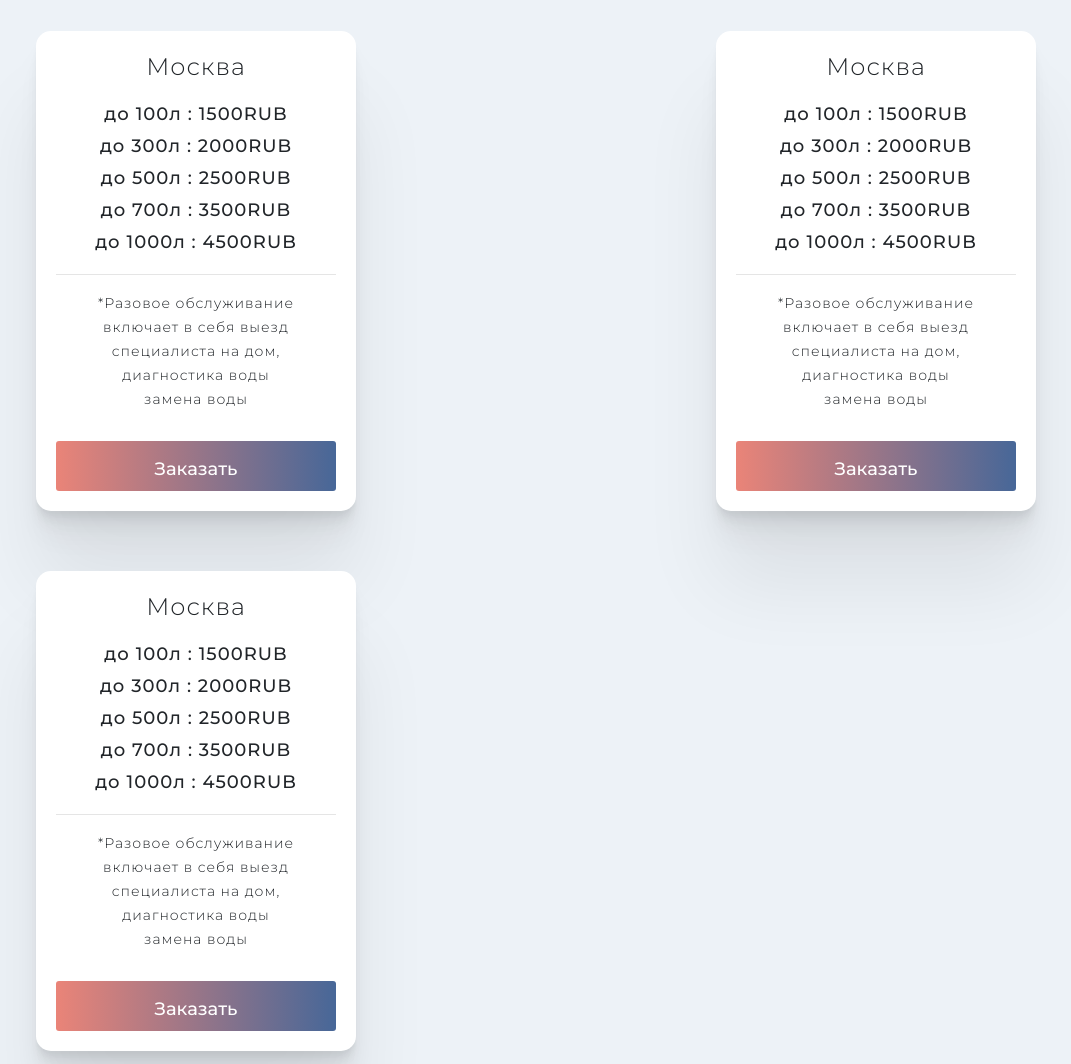
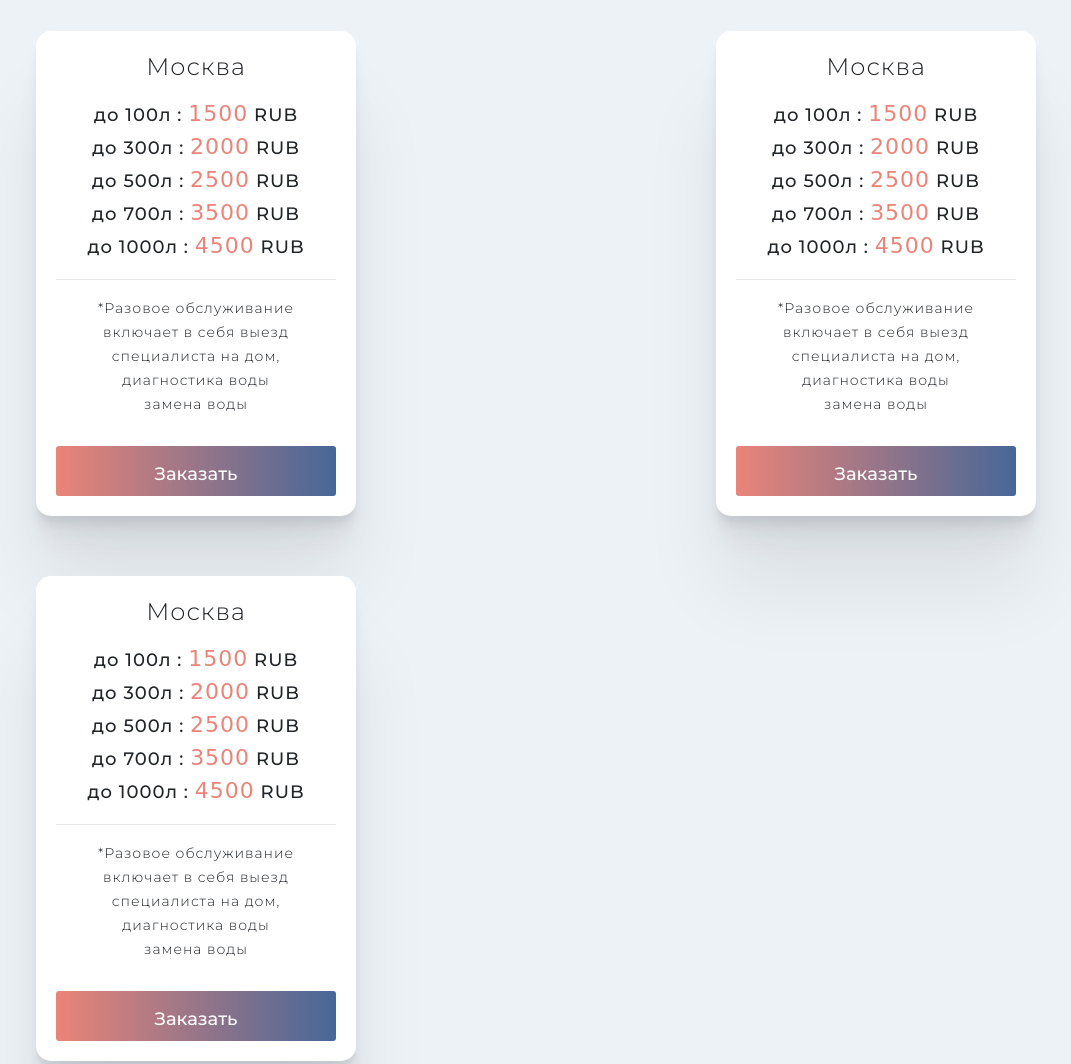
Before and after one commit to Kapibarra/CrystalSea, a website with bundled scripts: page src/index.html in a window 1280 px wide. Shown: the part 2400-3464 px from the top of the page, without its empty margins (104-1175 px from the left). Built offline with nearby package versions, Linux system fonts and the light colour scheme; a web font is replaced by a local one.

Commit message:
fix accent

```diff
--- a/package.json
+++ b/package.json
@@ -7,6 +7,7 @@
         "@babel/polyfill": "^7.12.1",
         "animate.css": "^4.1.1",
         "bootstrap": "^3.4.1",
+        "imask": "^6.1.0",
         "inputmask": "^5.0.5",
         "just-validate": "^1.5.0",
         "lightgallery.js": "^1.4.0",
--- a/src/index.html
+++ b/src/index.html
@@ -150,11 +150,11 @@
                         <h2>Москва
                         </h2>
                         <ul>
-                            <li>до 100л : 1500RUB</li>
-                            <li>до 300л : 2000RUB</li>
-                            <li>до 500л : 2500RUB</li>
-                            <li>до 700л : 3500RUB</li>
-                            <li>до 1000л : 4500RUB</li>
+                            <li>до 100л : <span class="highlighted">1500</span> RUB</li>
+                            <li>до 300л : <span class="highlighted">2000</span> RUB</li>
+                            <li>до 500л : <span class="highlighted">2500</span> RUB</li>
+                            <li>до 700л : <span class="highlighted">3500</span> RUB</li>
+                            <li>до 1000л : <span class="highlighted">4500</span> RUB</li>
                         </ul>
                         <hr>
                         <p>*Разовое обслуживание включает в себя выезд специалиста на дом, диагностика воды замена воды
@@ -165,11 +165,11 @@
                         <h2>Москва
                         </h2>
                         <ul>
-                            <li>до 100л : 1500RUB</li>
-                            <li>до 300л : 2000RUB</li>
-                            <li>до 500л : 2500RUB</li>
-                            <li>до 700л : 3500RUB</li>
-                            <li>до 1000л : 4500RUB</li>
+                            <li>до 100л : <span class="highlighted">1500</span> RUB</li>
+                            <li>до 300л : <span class="highlighted">2000</span> RUB</li>
+                            <li>до 500л : <span class="highlighted">2500</span> RUB</li>
+                            <li>до 700л : <span class="highlighted">3500</span> RUB</li>
+                            <li>до 1000л : <span class="highlighted">4500</span> RUB</li>
                         </ul>
                         <hr>
                         <p>*Разовое обслуживание включает в себя выезд специалиста на дом, диагностика воды замена воды
@@ -181,11 +181,11 @@
                         <h2>Москва
                         </h2>
                         <ul>
-                            <li>до 100л : 1500RUB</li>
-                            <li>до 300л : 2000RUB</li>
-                            <li>до 500л : 2500RUB</li>
-                            <li>до 700л : 3500RUB</li>
-                            <li>до 1000л : 4500RUB</li>
+                            <li>до 100л : <span class="highlighted">1500</span> RUB</li>
+                            <li>до 300л : <span class="highlighted">2000</span> RUB</li>
+                            <li>до 500л : <span class="highlighted">2500</span> RUB</li>
+                            <li>до 700л : <span class="highlighted">3500</span> RUB</li>
+                            <li>до 1000л : <span class="highlighted">4500</span> RUB</li>
                         </ul>
                         <hr>
                         <p>*Разовое обслуживание включает в себя выезд специалиста на дом, диагностика воды замена воды
@@ -201,11 +201,11 @@
                         <h2>Москва
                         </h2>
                         <ul>
-                            <li>до 100л : 1500RUB</li>
-                            <li>до 300л : 2000RUB</li>
-                            <li>до 500л : 2500RUB</li>
-                            <li>до 700л : 3500RUB</li>
-                            <li>до 1000л : 4500RUB</li>
+                            <li>до 100л : <span class="highlighted">1500</span> RUB</li>
+                            <li>до 300л : <span class="highlighted">2000</span> RUB</li>
+                            <li>до 500л : <span class="highlighted">2500</span> RUB</li>
+                            <li>до 700л : <span class="highlighted">3500</span> RUB</li>
+                            <li>до 1000л : <span class="highlighted">4500</span> RUB</li>
                         </ul>
                         <hr>
                         <p>*Разовое обслуживание включает в себя выезд специалиста на дом, диагностика воды замена воды
@@ -216,11 +216,11 @@
                         <h2>Москва
                         </h2>
                         <ul>
-                            <li>до 100л : 1500RUB</li>
-                            <li>до 300л : 2000RUB</li>
-                            <li>до 500л : 2500RUB</li>
-                            <li>до 700л : 3500RUB</li>
-                            <li>до 1000л : 4500RUB</li>
+                            <li>до 100л : <span class="highlighted">1500</span> RUB</li>
+                            <li>до 300л : <span class="highlighted">2000</span> RUB</li>
+                            <li>до 500л : <span class="highlighted">2500</span> RUB</li>
+                            <li>до 700л : <span class="highlighted">3500</span> RUB</li>
+                            <li>до 1000л : <span class="highlighted">4500</span> RUB</li>
                         </ul>
                         <hr>
                         <p>*Разовое обслуживание включает в себя выезд специалиста на дом, диагностика воды замена воды
@@ -231,11 +231,11 @@
                         <h2>Москва
                         </h2>
                         <ul>
-                            <li>до 100л : 1500RUB</li>
-                            <li>до 300л : 2000RUB</li>
-                            <li>до 500л : 2500RUB</li>
-                            <li>до 700л : 3500RUB</li>
-                            <li>до 1000л : 4500RUB</li>
+                            <li>до 100л : <span class="highlighted">1500</span> RUB</li>
+                            <li>до 300л : <span class="highlighted">2000</span> RUB</li>
+                            <li>до 500л : <span class="highlighted">2500</span> RUB</li>
+                            <li>до 700л : <span class="highlighted">3500</span> RUB</li>
+                            <li>до 1000л : <span class="highlighted">4500</span> RUB</li>
                         </ul>
                         <hr>
                         <p>*Разовое обслуживание включает в себя выезд специалиста на дом, диагностика воды замена воды
@@ -253,11 +253,11 @@
                         <h2>Питер
                         </h2>
                         <ul>
-                            <li>до 100л : 1500RUB</li>
-                            <li>до 300л : 2000RUB</li>
-                            <li>до 500л : 2500RUB</li>
-                            <li>до 700л : 3500RUB</li>
-                            <li>до 1000л : 4500RUB</li>
+                            <li>до 100л : <span class="highlighted">1500</span> RUB</li>
+                            <li>до 300л : <span class="highlighted">2000</span> RUB</li>
+                            <li>до 500л : <span class="highlighted">2500</span> RUB</li>
+                            <li>до 700л : <span class="highlighted">3500</span> RUB</li>
+                            <li>до 1000л : <span class="highlighted">4500</span> RUB</li>
                         </ul>
                         <hr>
                         <p>*Разовое обслуживание включает в себя выезд специалиста на дом, диагностика воды замена воды
@@ -268,11 +268,11 @@
                         <h2>Питер
                         </h2>
                         <ul>
-                            <li>до 100л : 1500RUB</li>
-                            <li>до 300л : 2000RUB</li>
-                            <li>до 500л : 2500RUB</li>
-                            <li>до 700л : 3500RUB</li>
-                            <li>до 1000л : 4500RUB</li>
+                            <li>до 100л : <span class="highlighted">1500</span> RUB</li>
+                            <li>до 300л : <span class="highlighted">2000</span> RUB</li>
+                            <li>до 500л : <span class="highlighted">2500</span> RUB</li>
+                            <li>до 700л : <span class="highlighted">3500</span> RUB</li>
+                            <li>до 1000л : <span class="highlighted">4500</span> RUB</li>
                         </ul>
                         <hr>
                         <p>*Разовое обслуживание включает в себя выезд специалиста на дом, диагностика воды замена воды
@@ -283,11 +283,11 @@
                         <h2>Питер
                         </h2>
                         <ul>
-                            <li>до 100л : 1500RUB</li>
-                            <li>до 300л : 2000RUB</li>
-                            <li>до 500л : 2500RUB</li>
-                            <li>до 700л : 3500RUB</li>
-                            <li>до 1000л : 4500RUB</li>
+                            <li>до 100л : <span class="highlighted">1500</span> RUB</li>
+                            <li>до 300л : <span class="highlighted">2000</span> RUB</li>
+                            <li>до 500л : <span class="highlighted">2500</span> RUB</li>
+                            <li>до 700л : <span class="highlighted">3500</span> RUB</li>
+                            <li>до 1000л : <span class="highlighted">4500</span> RUB</li>
                         </ul>
                         <hr>
                         <p>*Разовое обслуживание включает в себя выезд специалиста на дом, диагностика воды замена воды
@@ -303,11 +303,11 @@
                         <h2>Питер
                         </h2>
                         <ul>
-                            <li>до 100л : 1500RUB</li>
-                            <li>до 300л : 2000RUB</li>
-                            <li>до 500л : 2500RUB</li>
-                            <li>до 700л : 3500RUB</li>
-                            <li>до 1000л : 4500RUB</li>
+                            <li>до 100л : <span class="highlighted">1500</span> RUB</li>
+                            <li>до 300л : <span class="highlighted">2000</span> RUB</li>
+                            <li>до 500л : <span class="highlighted">2500</span> RUB</li>
+                            <li>до 700л : <span class="highlighted">3500</span> RUB</li>
+                            <li>до 1000л : <span class="highlighted">4500</span> RUB</li>
                         </ul>
                         <hr>
                         <p>*Разовое обслуживание включает в себя выезд специалиста на дом, диагностика воды замена воды
@@ -318,11 +318,11 @@
                         <h2>Питер
                         </h2>
                         <ul>
-                            <li>до 100л : 1500RUB</li>
-                            <li>до 300л : 2000RUB</li>
-                            <li>до 500л : 2500RUB</li>
-                            <li>до 700л : 3500RUB</li>
-                            <li>до 1000л : 4500RUB</li>
+                            <li>до 100л : <span class="highlighted">1500</span> RUB</li>
+                            <li>до 300л : <span class="highlighted">2000</span> RUB</li>
+                            <li>до 500л : <span class="highlighted">2500</span> RUB</li>
+                            <li>до 700л : <span class="highlighted">3500</span> RUB</li>
+                            <li>до 1000л : <span class="highlighted">4500</span> RUB</li>
                         </ul>
                         <hr>
                         <p>*Разовое обслуживание включает в себя выезд специалиста на дом, диагностика воды замена воды
@@ -333,11 +333,11 @@
                         <h2>Питер
                         </h2>
                         <ul>
-                            <li>до 100л : 1500RUB</li>
-                            <li>до 300л : 2000RUB</li>
-                            <li>до 500л : 2500RUB</li>
-                            <li>до 700л : 3500RUB</li>
-                            <li>до 1000л : 4500RUB</li>
+                            <li>до 100л : <span class="highlighted">1500</span> RUB</li>
+                            <li>до 300л : <span class="highlighted">2000</span> RUB</li>
+                            <li>до 500л : <span class="highlighted">2500</span> RUB</li>
+                            <li>до 700л : <span class="highlighted">3500</span> RUB</li>
+                            <li>до 1000л : <span class="highlighted">4500</span> RUB</li>
                         </ul>
                         <hr>
                         <p>*Разовое обслуживание включает в себя выезд специалиста на дом, диагностика воды замена воды
@@ -396,9 +396,9 @@
             <div class="contacts__tel wow animate__animated animate__fadeInDown">
                 <span>Телефон:</span>
                 <br /><br />
-                <span>+7 999 999 99 99 Москва </span>
+                <span> <a href="tel:+79959029016" class="tel contacts_tel_number">+7 995 902 90 16</a></span>
                 <br /><br />
-                <span>+7 999 999 99 99 Санкт-Петербург </span>
+                <span><a href="tel:+79312622345" class="tel contacts_tel_number">+7 931 262-23-45</a></span>
             </div>
             <div class="contacts__email wow animate__animated animate__fadeInDown">
                 <span>e-Mail:</span>
@@ -430,7 +430,7 @@
                 <div class="modal__private-policy">
                     <div class="terms">
                         <input type="checkbox" checked onchange="document.getElementById('sendNew').disabled = !this.checked;" />
-                        <a class="private-policy" href="src\policy\Политика конфиденциальности.docx">Я согласен (-на) на обработку моих персональных данных</a>
+                        <a class="private-policy" href="src\policy\Политика конфиденциальности.docx"><span class="highlightedtext">Я согласен (-на) на обработку моих персональных данных</span></a>
                     </div>
                 </div>
             </div>
@@ -487,7 +487,7 @@
                         <div class="modal__private-policy">
                             <div class="terms">
                                 <input type="checkbox" checked onchange="document.getElementById('form-btn-id').disabled = !this.checked;" />
-                                <a class="private-policy" href="src\policy\Политика конфиденциальности.docx">Я согласен (-на) на обработку моих персональных данных</a>
+                                <a class="private-policy" href="src\policy\Политика конфиденциальности.docx"><span class="highlightedtext">Я согласен (-на) на обработку моих персональных данных</span></a>
                             </div>
                         </div>
                 </div>
--- a/src/scss/index.scss
+++ b/src/scss/index.scss
@@ -9,6 +9,7 @@
 @import "about.scss";
 @import "burger.scss";
 @import "modal.scss";
+@import url('https://fonts.googleapis.com/css2?family=Yomogi&display=swap');
 @import url('https://fonts.googleapis.com/css2?family=Montserrat:ital,wght@0,100;0,200;0,300;0,400;0,500;0,600;0,700;0,800;0,900;1,100;1,200;1,300;1,400;1,500;1,600;1,700;1,800;1,900&display=swap');
 html {
     line-height: 1.15;
@@ -48,6 +49,11 @@ pre {
     /* 1 */
     font-size: 1em;
     /* 2 */
+}
+
+.highlightedtext {
+    font-family: 'Yomogi', cursive;
+    color: $highlight;
 }
 
 a {
--- a/src/scss/service.scss
+++ b/src/scss/service.scss
@@ -27,6 +27,12 @@
 
 .msk {
     padding-top: 25px;
+}
+
+.highlighted {
+    font-size: 22px;
+    font-family: 'Yomogi', cursive;
+    color: $highlight;
 }
 
 .sp {
```
Also changed, not shown: 1 other file.
